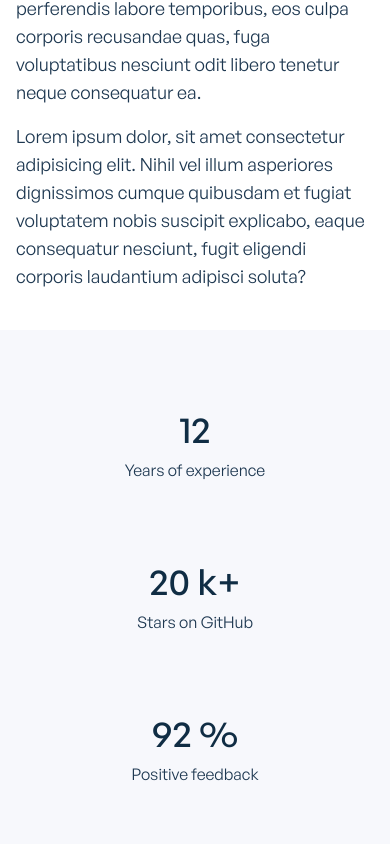
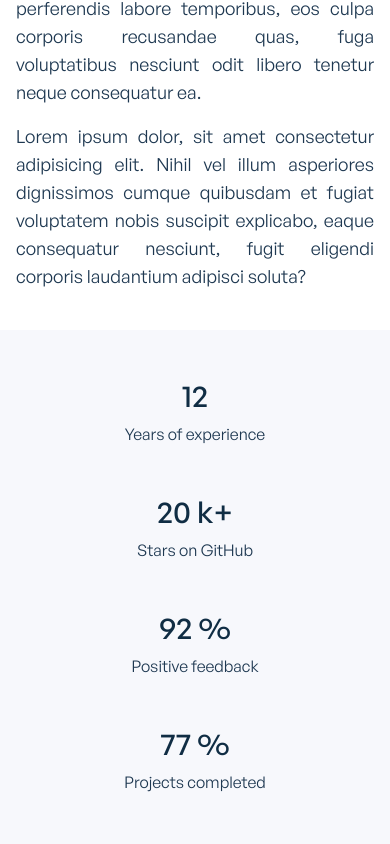
Before and after one commit to ShahbazVK/my-own-freelance-portfolio, a React (Create React App) app: page /about in a window 390 px wide. Shown: the part 820-1664 px from the top of the page. Built offline with nearby package versions, Linux system fonts and the light colour scheme.

Commit message:
About Me Fixed

```diff
--- a/src/components/about/AboutCounter.jsx
+++ b/src/components/about/AboutCounter.jsx
@@ -9,7 +9,7 @@ const AboutCounter = () => {
 
 	return (
 		<div className="mt-10 sm:mt-20 bg-primary-light dark:bg-ternary-dark shadow-sm">
-			<div className="font-general-medium container mx-auto py-20 block sm:flex sm:justify-between items-center">
+			<div className="font-general-medium container mx-auto py-20 block sm:flex sm:justify-between items-center flexOverride">
 				<CounterItem
 					title="Years of experience"
 					counter={<span id="experienceCounter" />}
--- a/src/components/about/AboutMeBio.jsx
+++ b/src/components/about/AboutMeBio.jsx
@@ -8,13 +8,13 @@ const AboutMeBio = () => {
 	return (
 		<div className="block sm:flex sm:gap-10 mt-10 sm:mt-20">
 			<div className="sm:w-1/4 mb-7 sm:mb-0">
-				<img className='rounded-lg' src="https://react-tailwindcss-portfolio.netlify.app/static/media/profile.bbe2eb2e.jpeg" alt="profile-pic" />
+				<img className='rounded-lg profilePic' src="https://react-tailwindcss-portfolio.netlify.app/static/media/profile.bbe2eb2e.jpeg" alt="profile-pic" />
 			</div>
 
 			<div className="font-general-regular w-full sm:w-3/4 text-left">
 				{aboutMe.map((bio) => (
 					<p
-						className="mb-4 text-ternary-dark dark:text-ternary-light text-lg"
+						className="mb-4 text-ternary-dark dark:text-ternary-light text-lg textJustify"
 						key={bio.id}
 					>
 						{bio.bio}
--- a/src/components/about/CounterItem.jsx
+++ b/src/components/about/CounterItem.jsx
@@ -2,11 +2,11 @@ import React from 'react';
 
 const CounterItem = ({ title, counter, measurement }) => {
 	return (
-		<div className="mb-20 sm:mb-0">
-			<h2 className="text-4xl text-center text-secondary-dark dark:text-secondary-light mb-2">
+		<div className="mb-20 sm:mb-0 counterItemOverride">
+			<h2 className="text-4xl text-center text-secondary-dark dark:text-secondary-light mb-2 counterItemHeader">
 				{counter} {measurement}
 			</h2>
-			<span className="font-general-regular block text-md text-center text-ternary-dark dark:text-ternary-light">
+			<span className="font-general-regular block text-md text-center text-ternary-dark dark:text-ternary-light counterItemText">
 				{title}
 			</span>
 		</div>
--- a/src/components/shared/AppFooter.jsx
+++ b/src/components/shared/AppFooter.jsx
@@ -38,7 +38,7 @@ const socialLinks = [
 const AppFooter = () => {
 	return (
 		<div className="container mx-auto">
-			<div className="pt-20 sm:pt-30 pb-8 mt-20 border-t-2 border-primary-light dark:border-secondary-dark">
+			<div className="pt-20 sm:pt-30 pb-8 mt-20 border-t-2 border-primary-light dark:border-secondary-dark controlMargin-3">
 				{/* Footer social links */}
 				<div className="font-general-regular flex flex-col justify-center items-center mb-12 sm:mb-28">
 					<p className="text-3xl sm:text-4xl text-primary-dark dark:text-primary-light mb-5">
--- a/src/css/main.css
+++ b/src/css/main.css
@@ -1138,6 +1138,9 @@ Ensure the default browser behavior of the `hidden` attribute.
 .overflowControl{
   overflow: hidden;
 }
+.profilePic{
+  width: -webkit-fill-available;
+}
 
 @media (min-width: 640px) and (max-width: 768px) {
   .controlPadding{
@@ -1155,10 +1158,35 @@ Ensure the default browser behavior of the `hidden` attribute.
     padding-top:0.4rem !important;
     padding-bottom:0.4rem !important;
   }
+  .controlMargin-3{
+    padding-top: 3rem !important;
+  }
+  .counterItemHeader{
+    font-size: 1.875rem;
+    line-height: 2.25rem;
+  }
 }
 @media (min-width: 640px) and (max-width: 768px) {
   .controlGap{
     gap:1.8rem !important;
+  }
+  .flexOverride{
+    display: block !important;
+  }
+}
+@media (max-width: 768px) {
+  .counterItemOverride{
+    margin-bottom: 3rem !important;
+  }
+  .flexOverride{
+    padding-top: 4rem !important;
+    padding-bottom: 1rem !important;
+  }
+}
+@media (max-width: 640px) {
+  .flexOverride{
+    padding-top: 3rem !important;
+    padding-bottom: 0.2rem !important;
   }
 }
 @media (min-width: 640px) and (max-width: 768px) {
```
